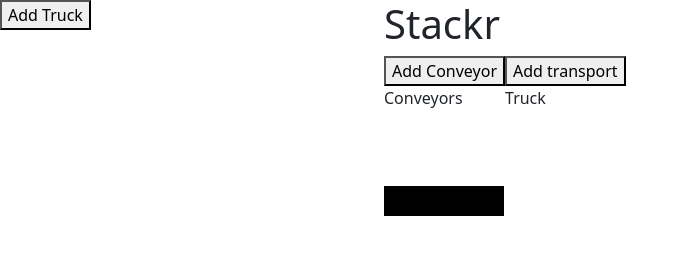
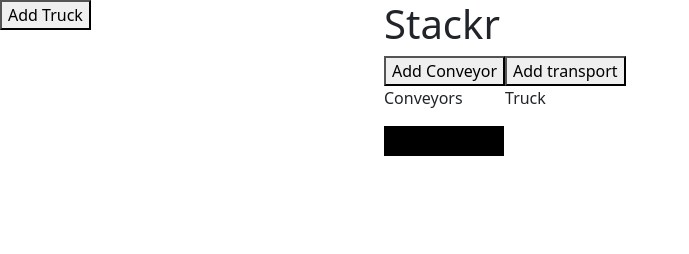
Before and after one commit to Sirithi/Webjs_JorisKoevoets_FlorisWeijns, a plain HTML site: page index.html in a window 1280 px wide. Shown: the whole page, without its empty margins (0-689 px from the left). Drawn offline with nearby package versions, Linux system fonts and the light colour scheme.

Commit message:
parcel now fits shape

```diff
--- a/Parcel.js
+++ b/Parcel.js
@@ -16,58 +16,48 @@ export class Parcel {
         switch (this.type) {
             case 'I':
                 result = [
-                    [0, 0, 1, 0],
-                    [0, 0, 1, 0],
-                    [0, 0, 1, 0],
-                    [0, 0, 1, 0]
+                    [1],
+                    [1],
+                    [1],
+                    [1]
                 ];
                 break;
             case 'O':
                 result = [
-                    [0, 0, 0, 0],
-                    [0, 1, 1, 0],
-                    [0, 1, 1, 0],
-                    [0, 0, 0, 0]
+                    [1, 1,],
+                    [1, 1,]
                 ];
                 break;
             case 'T':
                 result = [
-                    [0, 0, 0, 0],
-                    [0, 1, 1, 1],
-                    [0, 0, 1, 0],
-                    [0, 0, 0, 0]
+                    [1, 1, 1],
+                    [0, 1, 0]
                 ];
                 break;
             case 'J':
                 result = [
-                    [0, 0, 1, 0],
-                    [0, 0, 1, 0],
-                    [0, 1, 1, 0],
-                    [0, 0, 0, 0]
+                    [0, 1],
+                    [0, 1],
+                    [1, 1]
                 ];
                 break;
             case 'L':
                 result = [
-                    [0, 1, 0, 0],
-                    [0, 1, 0, 0],
-                    [0, 1, 1, 0],
-                    [0, 0, 0, 0]
+                    [1, 0,],
+                    [1, 0,],
+                    [1, 1,]
                 ];
                 break;
             case 'S':
                 result = [
-                    [0, 0, 0, 0],
-                    [0, 0, 1, 1],
-                    [0, 1, 1, 0],
-                    [0, 0, 0, 0]
+                    [0, 1, 1],
+                    [1, 1, 0]
                 ];
                 break;
             case 'Z':
                 result = [
-                    [0, 0, 0, 0],
-                    [1, 1, 0, 0],
-                    [0, 1, 1, 0],
-                    [0, 0, 0, 0]
+                    [1, 1, 0],
+                    [0, 1, 1]
                 ];
                 break;
         }
@@ -83,9 +73,9 @@ export class Parcel {
         }
         console.log('rotate');
         let rotatedShape = [];
-        for (let x = 0; x < shape.length; x++) {
+        for (let x = 0; x < shape[0].length; x++) {
             let row = []
-            for (let y = shape[x].length - 1; y >= 0; y--) {
+            for (let y = shape.length - 1; y >= 0; y--) {
                 row.push(shape[y][x]);
             }
             rotatedShape.push(row);
--- a/conveyorController.js
+++ b/conveyorController.js
@@ -18,6 +18,8 @@ export function drawParcel(parcel, conveyorDiv) {
             }
             rowDiv.append(cellDiv);
         }
+        console.log(parcel.type);
+        console.log(shape[row]);
     }
     conveyorDiv.append(parcelDiv);
 }
--- a/style.css
+++ b/style.css
@@ -86,8 +86,7 @@ input[type=radio] {
 }
 
 .parcel-div {
-  min-width: 120px;
-  min-height: 120px;
+  width: fit-content;
 }
 
 .cell {
@@ -99,6 +98,7 @@ input[type=radio] {
 
 .my-row {
   display: flex;
+  width: fit-content;
 }
 
 .filled{
@@ -110,3 +110,9 @@ input[type=radio] {
   border-style: solid;
   border-width: 1px;
 }
+
+.conveyor {
+  min-width: 120px;
+  min-height: 120px;
+  margin: 5x;
+}
```
